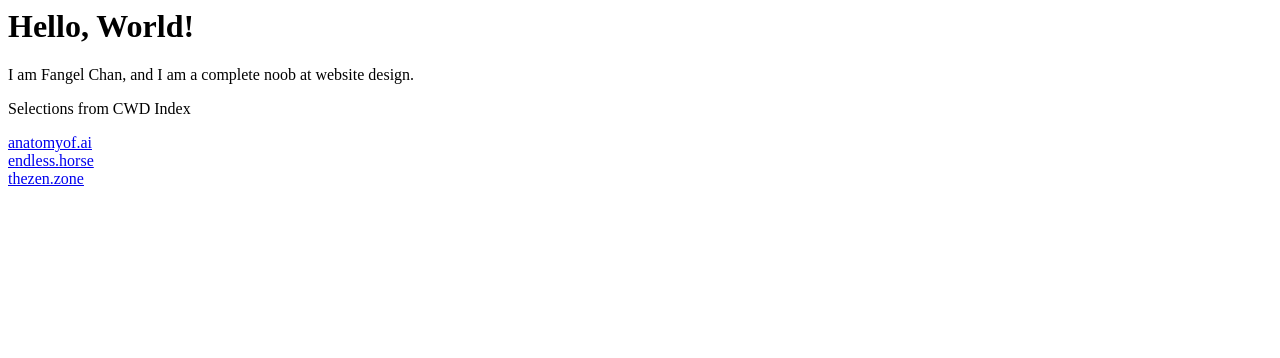
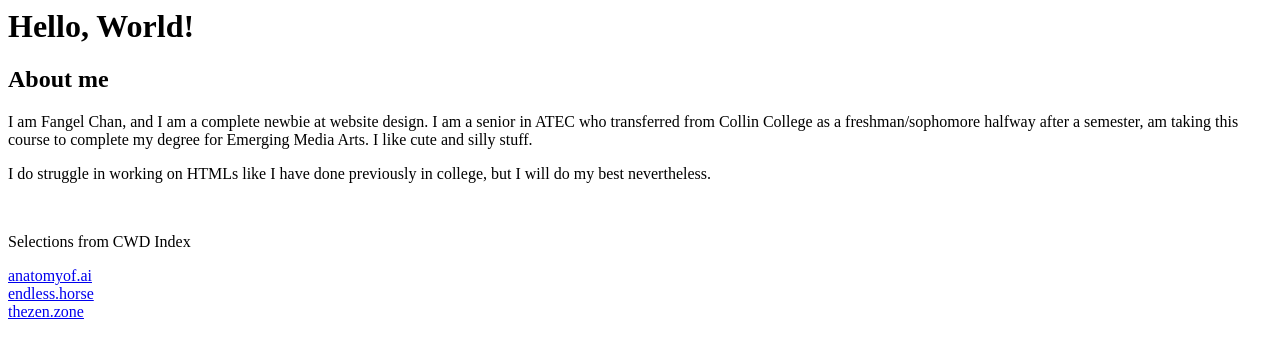
Before and after one commit to Fangel-Chan7/hello-world, a plain HTML site: page index.html in a window 1280 px wide. Drawn offline with Linux system fonts and the light colour scheme.

Commit message:
Added description with P tag

```diff
--- a/index.html
+++ b/index.html
@@ -4,7 +4,9 @@
   </head>
   <body>
     <h1>Hello, World!</h1>
-    <p>I am Fangel Chan, and I am a complete noob at website design.</p>
+    <h2>About me</h2>
+    <p>I am Fangel Chan, and I am a complete newbie at website design. I am a senior in ATEC who transferred from Collin College as a freshman/sophomore halfway after a semester, am taking this course to complete my degree for Emerging Media Arts. I like cute and silly stuff.</p>
+    <p>I do struggle in working on HTMLs like I have done previously in college, but I will do my best nevertheless.</p> <br>
     <p>Selections from CWD Index</p>
     <a href="https://anatomyof.ai">anatomyof.ai</a> <br>
     <a href="https://endless.horse">endless.horse</a> <br>
```
